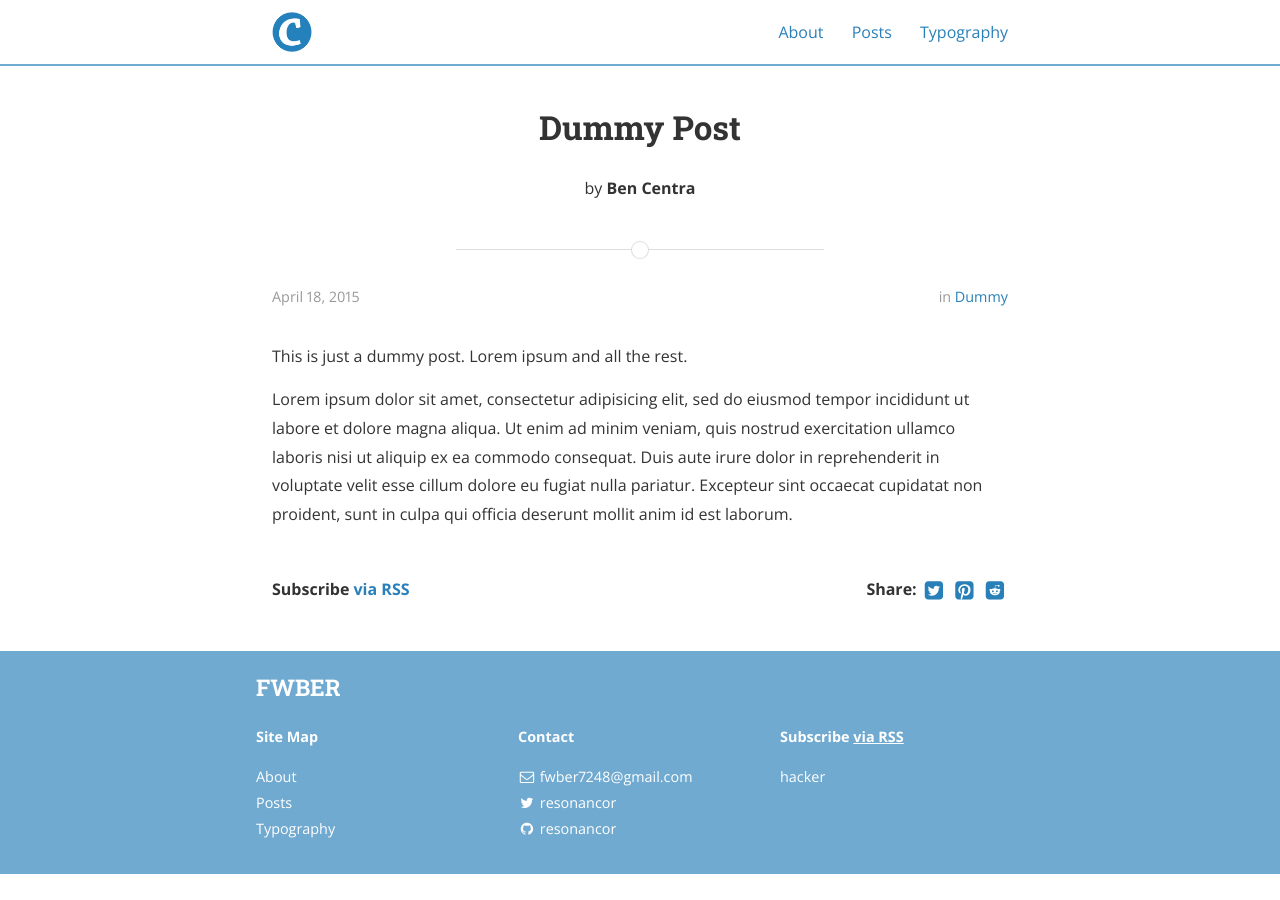
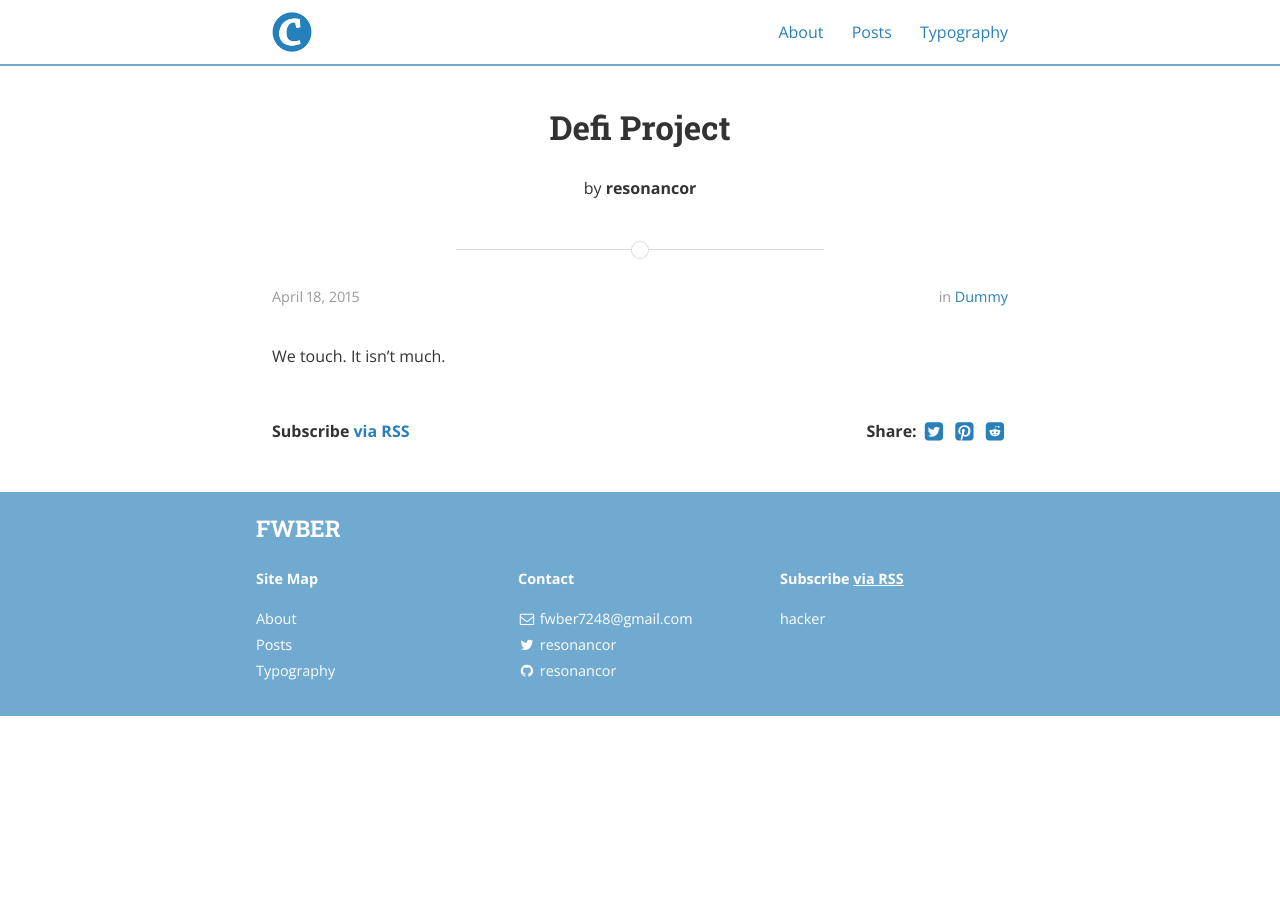
Before and after one commit to resonancor/resonancor.github.io, a Jekyll site: the page built from _posts/2015-04-18-dummy.md, in a window 1280 px wide. Built offline with Jekyll 4.4.1, drawn with Linux system fonts in a browser that asks for light colours; nearby versions of some CDN libraries.

Commit message:
Update 2015-04-18-dummy.md

```diff
--- a/_posts/2015-04-18-dummy.md
+++ b/_posts/2015-04-18-dummy.md
@@ -1,16 +1,9 @@
 ---
 layout: post
-title:  "Dummy Post"
+title:  "Defi Project"
 date:   2015-04-18T14:25:52-05:00
-author: Ben Centra
+author: resonancor
 categories: Dummy
 ---
 
-This is just a dummy post. Lorem ipsum and all the rest.
-
-Lorem ipsum dolor sit amet, consectetur adipisicing elit, sed do eiusmod
-tempor incididunt ut labore et dolore magna aliqua. Ut enim ad minim veniam,
-quis nostrud exercitation ullamco laboris nisi ut aliquip ex ea commodo
-consequat. Duis aute irure dolor in reprehenderit in voluptate velit esse
-cillum dolore eu fugiat nulla pariatur. Excepteur sint occaecat cupidatat non
-proident, sunt in culpa qui officia deserunt mollit anim id est laborum.
+We touch. It isn't much.
```
